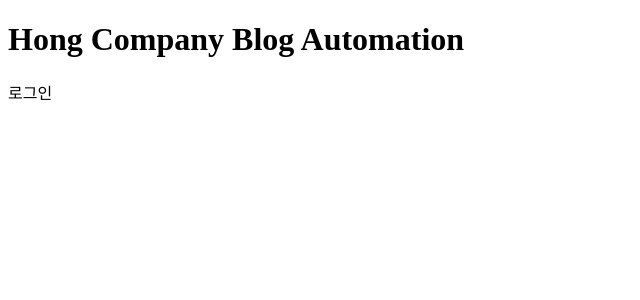
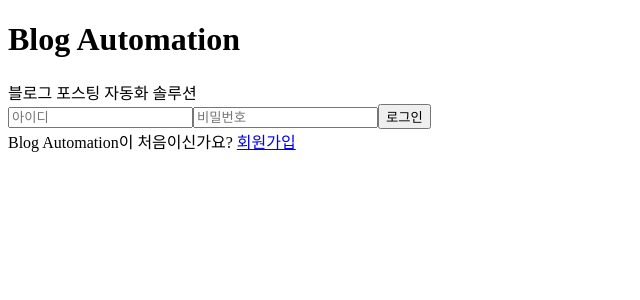
Before and after one commit to hongcompany/blog-automation-app, a React (Create React App) app: page /#/ in a window 1280 px wide. Shown: the top 300 px of the page, without its empty margins (0-640 px from the left). Built offline with nearby package versions, Linux system fonts and the light colour scheme.

Commit message:
#ADD LoginForm and UPDATE Login

```diff
--- a/src/App.tsx
+++ b/src/App.tsx
@@ -6,19 +6,7 @@ function App() {
     const isAuth = false;
     return (
         <div className="App">
-            <header className="App__header">
-                <h1>Hong Company Blog Automation</h1>
-            </header>
-            <nav className="App__nav">
-
-            </nav>
-            <main className="App__main">
-                <section className="App__main__section">
-                    <Router isAuth={isAuth}/>
-                </section>
-            </main>
-            <footer className="App__footer">
-            </footer>
+            <Router isAuth={isAuth}/>
         </div>
     );
 }
--- a/src/components/Router.tsx
+++ b/src/components/Router.tsx
@@ -1,5 +1,5 @@
 import React from 'react';
-import { Route, Switch, Redirect } from 'react-router-dom';
+import { HashRouter, Route, Switch, Redirect } from 'react-router-dom';
 
 import DramaList from 'routes/DramaList';
 import DramaPosting from 'routes/DramaPosting';
@@ -13,7 +13,10 @@ type RouterProps = {
 };
 
 export default function Router({ isAuth } : RouterProps) {
-    return (isAuth) ? (
+    return (
+        <HashRouter>
+        {
+            (isAuth) ? (
             <Switch>
                 <Route exact path="/">
                     <Home />
@@ -40,6 +43,9 @@ export default function Router({ isAuth } : RouterProps) {
             </Switch>
             )
         }
+        </HashRouter>
+    )
+}
 
 Router.defaultProps = {
     isAuth: false
--- /dev/null
+++ b/src/components/form/LoginForm/LoginForm.tsx
@@ -0,0 +1,20 @@
+import React from 'react'
+import { Link } from 'react-router-dom';
+
+export default function LoginForm() {
+    return (
+        <div className="login__form__wrapper">
+            <div className="login__form__header">
+                블로그 포스팅 자동화 솔루션
+            </div>
+            <form className="login__form">
+                <input type="text" placeholder="아이디" />
+                <input type="password" placeholder="비밀번호" />
+                <button type="submit">로그인</button>
+            </form>
+            <div className="login__form__footer">
+                Blog Automation이 처음이신가요? <Link to="/signup">회원가입</Link>
+            </div>
+        </div>
+    )
+}
--- /dev/null
+++ b/src/components/form/LoginForm/index.js
@@ -0,0 +1,2 @@
+import LoginFrom from './LoginForm';
+export default LoginFrom;
--- a/src/index.tsx
+++ b/src/index.tsx
@@ -1,15 +1,12 @@
 import React from 'react';
 import ReactDOM from 'react-dom';
-import { HashRouter } from 'react-router-dom';
 
 import App from './App';
 
 
 ReactDOM.render(
     (
-        <HashRouter>
-            <App />
-        </HashRouter>
+        <App />
     ),
     document.getElementById('root')
 );
--- a/src/routes/Login/Login.tsx
+++ b/src/routes/Login/Login.tsx
@@ -1,9 +1,21 @@
 import React from 'react';
+
+import LoginForm from 'components/form/LoginForm';
 
 export default function Login() {
     return (
-        <div>
-            로그인
+        <div className="un__auth__page">
+            <header className="un__auth__page__header">
+                <h1>Blog Automation</h1>
+            </header>
+            <main className="un__auth__page__main">
+                <section className="un__auth__page__main__section">
+                    <LoginForm />
+                </section>
+            </main>
+            <footer className="un__auth__page__footer">
+
+            </footer>
         </div>
     )
 }
```
Lines whose indentation alone changed are shown as unchanged.
